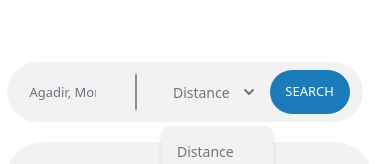
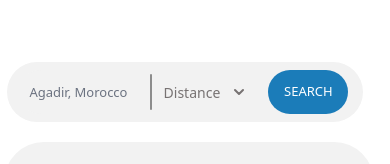
Before and after one commit to SAFAIDAM/Locator-App, a React (Vite) app in the folder front-end/: page / in a window 390 px wide. Shown: the part 628-792 px from the top of the page. Built offline with nearby package versions, Linux system fonts and the light colour scheme.

Commit message:
✨funcs fixed

```diff
--- a/front-end/src/components/MapList.jsx
+++ b/front-end/src/components/MapList.jsx
@@ -1,7 +1,5 @@
 import React, { useEffect, useState } from "react";
-import mapimg from "../assets/mapimg.svg";
 import Rating from "@mui/material/Rating";
-import Collapsible from "react-collapsible";
 import Stack from "@mui/material/Stack";
 import icondirectoin from "../assets/directionsIcon.svg";
 import axios from "axios";
@@ -13,8 +11,8 @@ function MapList() {
   const [isCollapsed, setIsCollapsed] = useState(true);
 
   const toggleCollapse = () => {
+    console.log('waaa')
     setIsCollapsed(!isCollapsed);
-    console.log(isCollapsed);
   };
 
   const handelInput = async (e) => {
@@ -48,9 +46,6 @@ function MapList() {
   };
 
   const handleButtonClick = () => {
-
-    console.log('im beign clicked')
-
     const dropdown = document.getElementById("dropdown");
     dropdown.classList.toggle("hidden");
   };
@@ -61,7 +56,7 @@ function MapList() {
 
   const handleDropdownClick = (itemValue) => {
     setValue(itemValue);
-    setData([]); // Hide dropdown after selection
+    setData([]);
   };
 
   const collapsedIcon = (
@@ -178,7 +173,7 @@ function MapList() {
         <section className="flex-grow w-full md:w-1/3 lg:w-1/12 sm:w-2/3 max-h-[36rem] p-4 rounded-[50px] relative z-0 mt-[50px] md:mt-0">
           <div
             className={`relative w-full h-auto md:max-w-md ${
-              isCollapsed ? "h-36" : ""
+              isCollapsed ? "h-11" : "h-[590%]"
             } `}
           >
             <iframe
@@ -186,7 +181,7 @@ function MapList() {
               src="https://maps.google.com/maps?width=100%&amp;height=600&amp;hl=en&amp;coord=52.70967533219885, -8.020019531250002&amp;q=1%20Grafton%20Street%2C%20Dublin%2C%20Ireland&amp;ie=UTF8&amp;t=&amp;z=14&amp;iwloc=B&amp;output=embed"
             ></iframe>
             <button
-              className="button lg:hidden absolute top-1 right-0 md:hidden flex p-2 bg-[#828282c0] rounded-full cursor-pointer"
+              className="button lg:hidden absolute top-1 right-0 md:hidden flex p-2 bg-[#828282db] rounded-full cursor-pointer"
               onClick={toggleCollapse}
             >
               {isCollapsed ? collapsedIcon : expandedIcon}
@@ -213,13 +208,13 @@ function MapList() {
               value={value}
               type="text"
               id="search-dropdown"
-              className="block p-[10px] ml-1 w-[700%] md:z-20 text-[13px] text-[#787373] focus:ring-[#fff0] focus:border-blue-500 bg-[#F2F2F2] border border-none rounded-s-full "
+              className="block p-[10px] ml-1 w-[900%] md:z-20 text-[13px] text-[#787373] focus:ring-[#fff0] focus:border-blue-500 bg-[#F2F2F2] border border-none rounded-s-full "
               placeholder="Agadir, Morocco"
               required
             />
             <div
               id="dropdown-content"
-              className={`md:z-10 z-10 bg-[#F2F2F2] divide-y divide-gray-100 rounded-lg shadow-md w-[9rem] dark:bg-gray-700 absolute top-full mt-1 right-0 transform translate-x-[-170%] ${
+              className={`md:z-10 z-10 bg-[#F2F2F2] divide-y divide-gray-100 rounded-lg shadow-md w-[9rem] dark:bg-gray-700 absolute top-full mt-1 right-0 transform translate-x-[-140%] ${
                 value ? "" : "hidden"
               }`}
             >
@@ -232,14 +227,14 @@ function MapList() {
                     <div
                       key={item.id}
                       onClick={() => handleDropdownClick(item.name)}
-                      className="cursor-pointer p-2 text-sm text-[#787373] ml-auto mr-auto"
+                      className="cursor-pointer p-2 text-[10.1px] text-[#787373] ml-auto mr-auto"
                     >
                       <div className="flex items-center gap-3">
                         <div>
                           <svg
                             xmlns="http://www.w3.org/2000/svg"
                             viewBox="0 0 24 24"
-                            width={20}
+                            width={15}
                             height={20}
                             color={"#787373"}
                             fill={"none"}
@@ -267,12 +262,12 @@ function MapList() {
 
             {/**   */}
 
-            <div className="absolute inset-y-3 left-0 w-[2px] bg-[#8D8D8D] mx-32 md:z-40 rounded-t-lg rounded-b-lg"></div>
-            <div className="flex relative right-[-24%]">
+            <div className="absolute inset-y-3 left-0 w-[2px] bg-[#8D8D8D] mx-[8.9rem] md:z-40 rounded-t-lg rounded-b-lg"></div>
+            <div className="flex relative right-[-27px] ">
               <button
                 id="dropdown-button"
                 data-dropdown-toggle="dropdown"
-                className="flex-shrink-0 md:z-10 inline-flex items-center py-2.5 px-4 text-[14px] text-center bg-[#F2F2F2] text-[#787373]"
+                className="flex-shrink-0 md:z-10 inline-flex items-center py-[-6rem] px-[-6rem] text-[14px] text-center bg-transparent text-[#787373]"
                 type="button"
                 onClick={handleButtonClick}
               >
@@ -305,7 +300,7 @@ function MapList() {
 
             <div
               id="dropdown"
-              className="bg-[#F2F2F2] divide-y divide-gray-100 rounded-lg shadow-md w-[7rem] dark:bg-gray-700 absolute top-full mt-1 right-0 transform translate-x-[-80%] z-50"
+              className=" hidden bg-[#F2F2F2] divide-y divide-gray-100 rounded-lg shadow-md w-[7rem] dark:bg-gray-700 absolute top-full mt-1 right-0 transform translate-x-[-80%] z-50"
             >
               <ul
                 className="py-2 text-sm text-[#787373] dark:text-gray-200"
--- a/front-end/src/pages/MapRender.jsx
+++ b/front-end/src/pages/MapRender.jsx
@@ -7,7 +7,7 @@ import MapList from "../components/MapList";
 function MapRender() {
   return (
     <>
-      <div className="h-screen md:mt-1 md:w-11/12 lg:w-[1260px] lg:ml-auto lg:mr-auto  md:ml-6 md:mr-6 ">
+      <div className="h-screen md:mt-1 md:w-11/12 lg:w-[1240px] lg:ml-auto lg:mr-auto  md:ml-6 md:mr-6 ">
         <div className="">
           {/* <Logospace /> */}
         </div>
```
